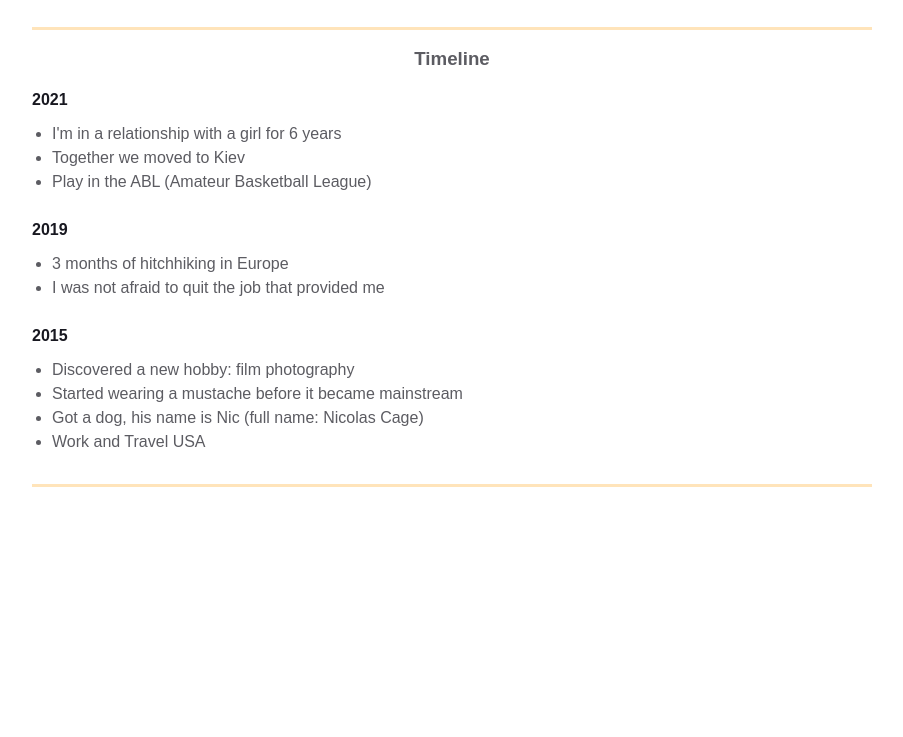
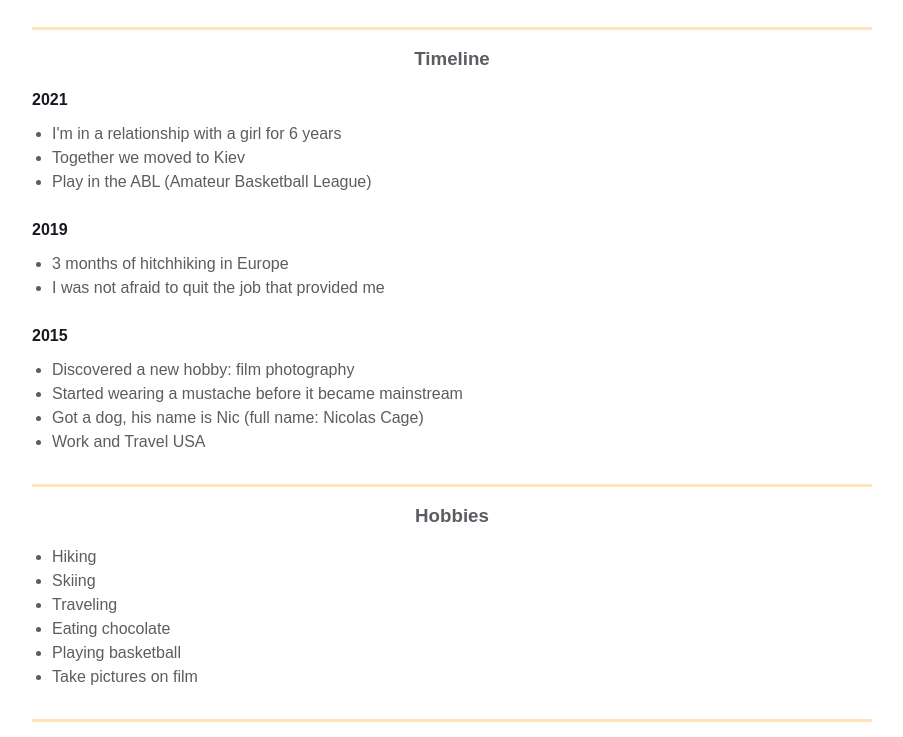
Before and after one commit to egorkafm/homepage, a plain HTML site: page index.html in a window 1280 px wide. Shown: the part 1293-2030 px from the top of the page, without its empty margins (188-1091 px from the left). Before the commit the page ends 1795 px from the top, so only its background shows below. Drawn offline with Linux system fonts and the light colour scheme.

Commit message:
added personal hobbies

```diff
--- a/index.html
+++ b/index.html
@@ -172,6 +172,7 @@
               </div>
             </div>
 
+            <div class="additional-info fv">
               <div class="additional-info__languages">
                 <h3 class="additional-info__languages-header">Languages</h3>
                 <p class="additional-info__languages-item">
@@ -183,6 +184,7 @@
                 <p class="additional-info__languages-item">
                   English (intermediate+)
                 </p>
+              </div>
             </div>
           </div>
         </div>
@@ -216,5 +218,21 @@
         </div>
       </div>
     </div>
+
+    <div class="container">
+      <div class="resume__block">
+        <div class="skills">
+          <h3 class="skills__header">Hobbies</h3>
+          <ul class="experiences__company-project-responsibilities">
+            <li>Hiking</li>
+            <li>Skiing</li>
+            <li>Traveling</li>
+            <li>Eating chocolate</li>
+            <li>Playing basketball</li>
+            <li>Take pictures on film</li>
+          </ul>
+        </div>
+      </div>
+    </div>
   </body>
 </html>
```
Lines whose indentation alone changed are shown as unchanged.
